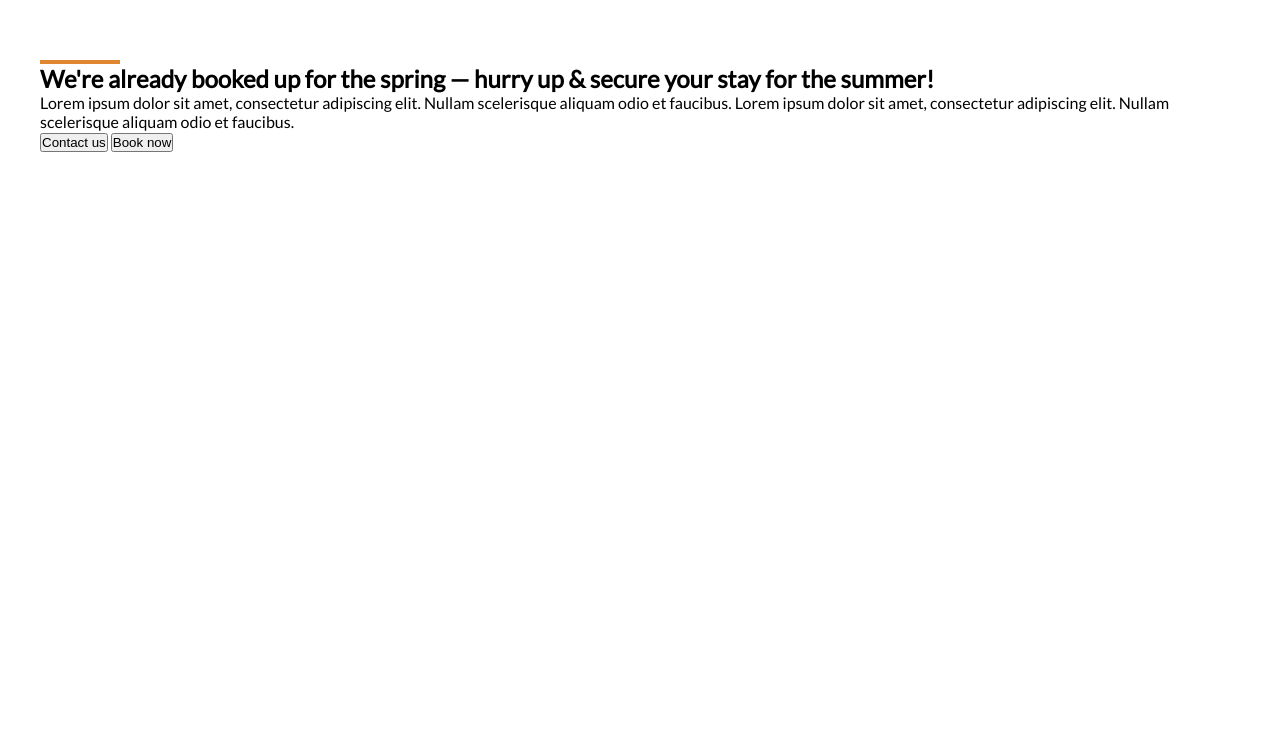
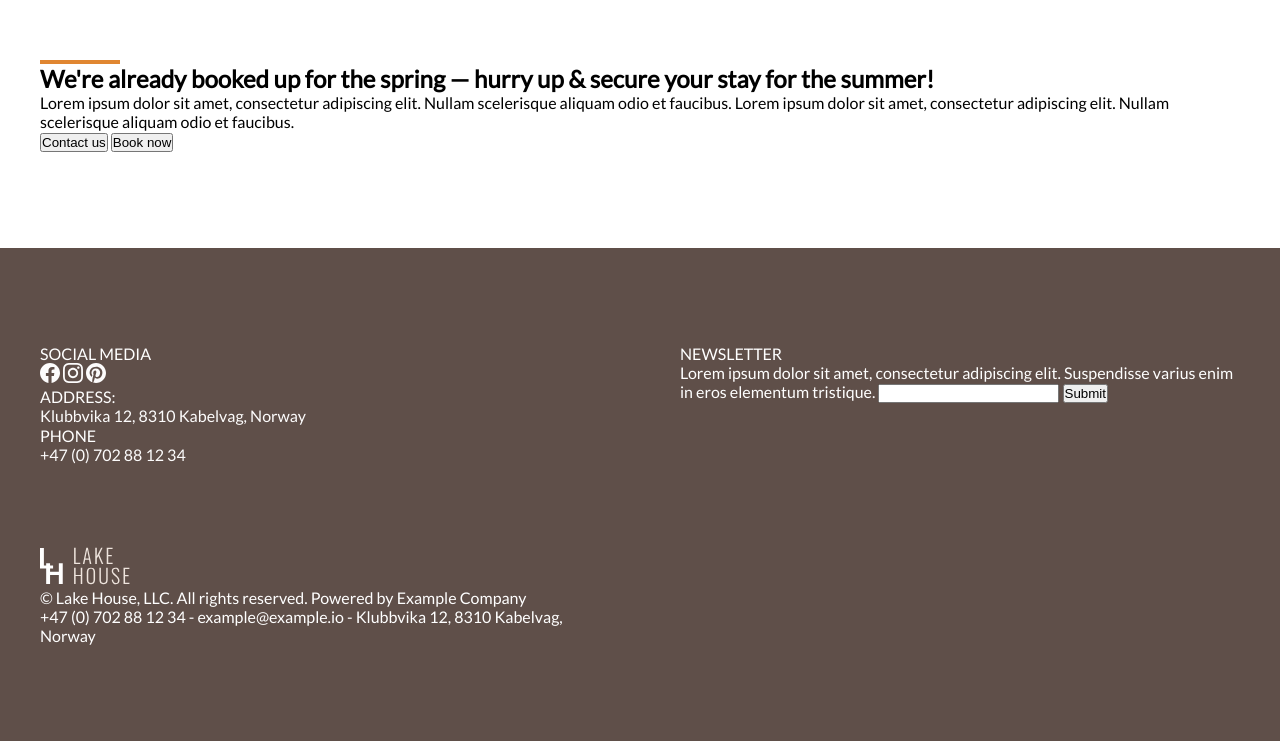
Before and after one commit to Alona-Liubchenko/Lake_House, a plain HTML site: page index.html in a window 1280 px wide. Shown: the part 5006-5747 px from the top of the page. Before the commit the page ends 5254 px from the top, so only its background shows below. Drawn offline with Linux system fonts and the light colour scheme.

Commit message:
added a footer

```diff
--- /dev/null
+++ b/css/footer.css
@@ -0,0 +1,13 @@
+.footer-section {
+ padding-top: 96px;
+ padding-bottom: 96px;
+ background-color: #5f4f49;
+ color: white;
+}
+.footer-section .container {
+      grid-template-areas: "contacts newsletter" "legal legal";
+ display: grid;
+ grid-template-columns: 1fr 1fr;
+ grid-template-rows: auto;
+ gap: 80px;
+}
--- a/index.html
+++ b/index.html
@@ -19,6 +19,7 @@
   <link rel="stylesheet" href="./css/header.css" />
   <link rel="stylesheet" href="./css/hero.css" />
   <link rel="stylesheet" href="./css/section.css" />
+  <link rel="stylesheet" href="./css/footer.css" />
  </head>
  <body>
   <header class="header">
@@ -125,7 +126,7 @@
       aliquam odio et faucibus. Nulla rhoncus feugiat eros quis consectetur.
      </p>
      <ul class="arrangements-list list">
-      <li >
+      <li>
        <svg class="icon">
         <use href="./assets/icons/symbol-defs.svg#icon-1"></use>
        </svg>
@@ -237,43 +238,54 @@
    <!--section-6-->
    <section class="section">
     <div class="container">
-      <hr class="divider"/>
+     <hr class="divider" />
      <h2>Past guests</h2>
-      <p>Don't take our word for it! Have a look at what our previous guests say about their stay at the Guest House.</p>
+     <p>
+      Don't take our word for it! Have a look at what our previous guests say
+      about their stay at the Guest House.
+     </p>
      <div class="cards">
       <div class="card">
        <p>We had an amazing stay at the Guest House!</p>
-            <span>Lorem ipsum dolor sit amet, consectetur adipiscing elit. Suspendisse varius enim in eros elementum tristique. Duis cursus, mi quis viverra ornare, eros dolor interdum nulla, ut commodo diam libero vitae erat. Aenean faucibus nibh et justo cursus id rutrum lorem imperdiet. Nunc ut sem vitae risus tristique posuere.
+       <span
+        >Lorem ipsum dolor sit amet, consectetur adipiscing elit. Suspendisse
+        varius enim in eros elementum tristique. Duis cursus, mi quis viverra
+        ornare, eros dolor interdum nulla, ut commodo diam libero vitae erat.
+        Aenean faucibus nibh et justo cursus id rutrum lorem imperdiet. Nunc ut
+        sem vitae risus tristique posuere.
         <p>Nate Davidsson</p>
        </span>
       </div>
      </div>
     </div>
    </section>
-<img src="./assets/images/fireplace.jpg" alt="Fireplace"/>
+   <img src="./assets/images/fireplace.jpg" alt="Fireplace" />
    <!--section-7-->
-    <section class="section benefits-section ">
+   <section class="section benefits-section">
     <div class="container">
      <div>
-            <hr class="divider">
+      <hr class="divider" />
       <h2>Come together</h2>
-            <p>Lorem ipsum dolor sit amet, consectetur adipiscing elit. Nullam scelerisque aliquam odio et faucibus.</p>
+      <p>
+       Lorem ipsum dolor sit amet, consectetur adipiscing elit. Nullam
+       scelerisque aliquam odio et faucibus.
+      </p>
      </div>
      <div>
       <ul class="benefits-list list">
-               <li class="grid-list-item ">
+       <li class="grid-list-item">
         <svg class="icon">
          <use href="./assets/icons/symbol-defs.svg#icon-12"></use>
         </svg>
         <p>Lorem ipsum dolor sit amet, consectetur adipiscing elit.</p>
        </li>
-                 <li class="grid-list-item ">
+       <li class="grid-list-item">
         <svg class="icon">
          <use href="./assets/icons/symbol-defs.svg#icon-13"></use>
         </svg>
         <p>Nulla rhoncus feugiat eros quis consectetur.</p>
        </li>
-                   <li class="grid-list-item ">
+       <li class="grid-list-item">
         <svg class="icon">
          <use href="./assets/icons/symbol-defs.svg#icon-14"></use>
         </svg>
@@ -287,19 +299,72 @@
        </li>
       </ul>
      </div>
-
     </div>
    </section>
    <!--section-8-->
    <section class="section">
     <div class="container">
-            <hr class="divider"/>
-            <h2>We're already booked up for the spring — hurry up & secure your stay for the summer!</h2>
-            <p>Lorem ipsum dolor sit amet, consectetur adipiscing elit. Nullam scelerisque aliquam odio et faucibus. Lorem ipsum dolor sit amet, consectetur adipiscing elit. Nullam scelerisque aliquam odio et faucibus.</p>
+     <hr class="divider" />
+     <h2>
+      We're already booked up for the spring — hurry up & secure your stay for
+      the summer!
+     </h2>
+     <p>
+      Lorem ipsum dolor sit amet, consectetur adipiscing elit. Nullam
+      scelerisque aliquam odio et faucibus. Lorem ipsum dolor sit amet,
+      consectetur adipiscing elit. Nullam scelerisque aliquam odio et faucibus.
+     </p>
      <button>Contact us</button>
      <button>Book now</button>
     </div>
    </section>
   </main>
+  <footer class="footer-section">
+    <div class="container">
+     <div class="contacts">
+      <p>SOCIAL MEDIA</p>
+      <a class="nav link" href="#">
+       <svg class="header-icons" width="20" height="20">
+        <use href="./assets/icons/symbol-defs.svg#icon-fb"></use>
+       </svg>
+      </a>
+      <a class="nav link" href="#">
+       <svg class="header-icons" width="20" height="20">
+        <use href="./assets/icons/symbol-defs.svg#icon-inst"></use>
+       </svg>
+      </a>
+      <a class="nav link" href="#">
+       <svg class="header-icons" width="20" height="20">
+        <use href="./assets/icons/symbol-defs.svg#icon-pi"></use>
+       </svg>
+      </a>
+      <p>ADDRESS:</p>
+      <a class="nav link" href="#">
+       Klubbvika 12, 8310 Kabelvag, Norway
+      </a>
+      <p>PHONE</p>
+      <a class="nav link" href="tel:+47 (0) 702 88 12 34">+47 (0) 702 88 12 34</a>
+     </div>
+     <div class="newsletter">
+      <p>NEWSLETTER</p>
+      <span
+       >Lorem ipsum dolor sit amet, consectetur adipiscing elit. Suspendisse
+       varius enim in eros elementum tristique.</span
+      >
+      <input type="email"/>
+      <button type="submit">Submit</button>
+     </div>
+     <div class="legal">
+<a class="logo link">
+     <svg class="header-icons" width="91" height="40">
+      <use href="./assets/icons/logo.svg#logo" />
+     </svg>
+    </a>
+    <p>© Lake House, LLC. All rights reserved. Powered by Example Company</p>
+    <p>+47 (0) 702 88 12 34 - example@example.io - Klubbvika 12, 8310 Kabelvag, Norway</p>
+        </div>
+    </div>
+   </div>
+  </footer>
  </body>
 </html>
```
Lines whose indentation alone changed are shown as unchanged.
